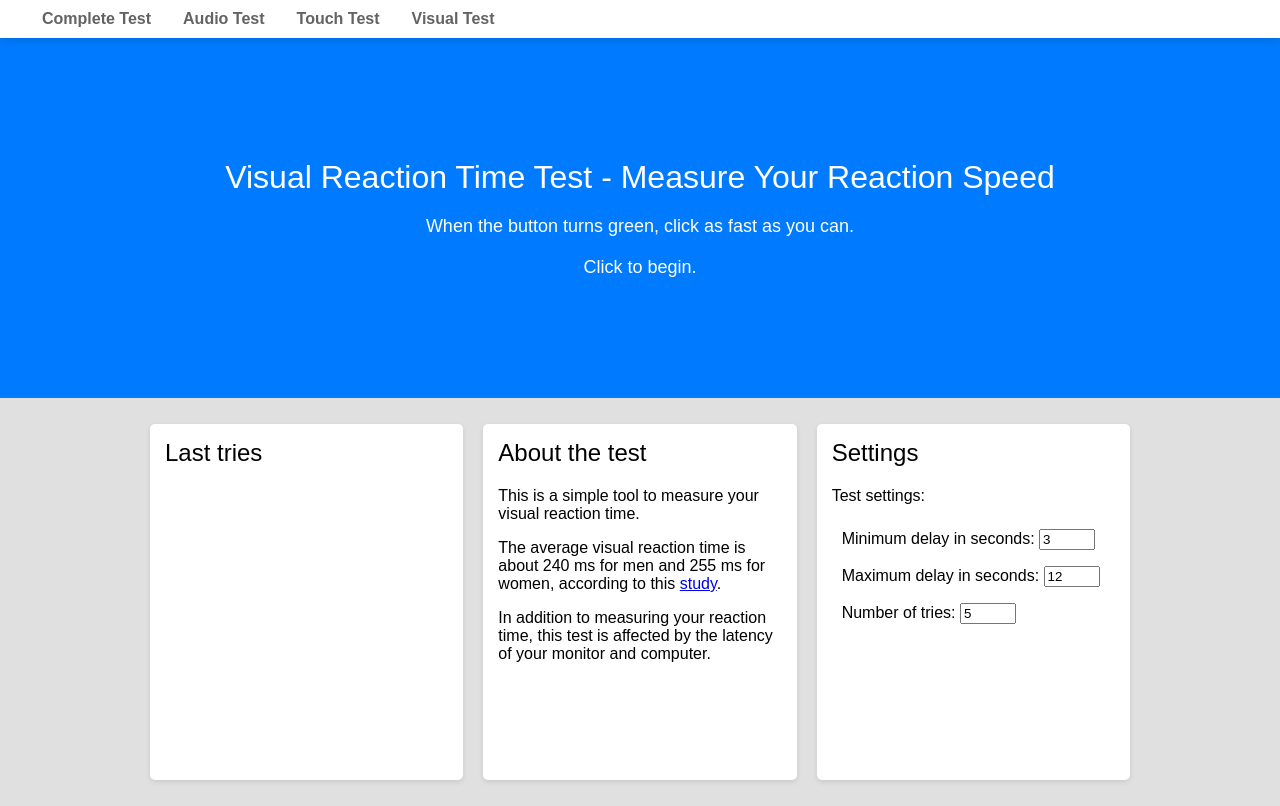
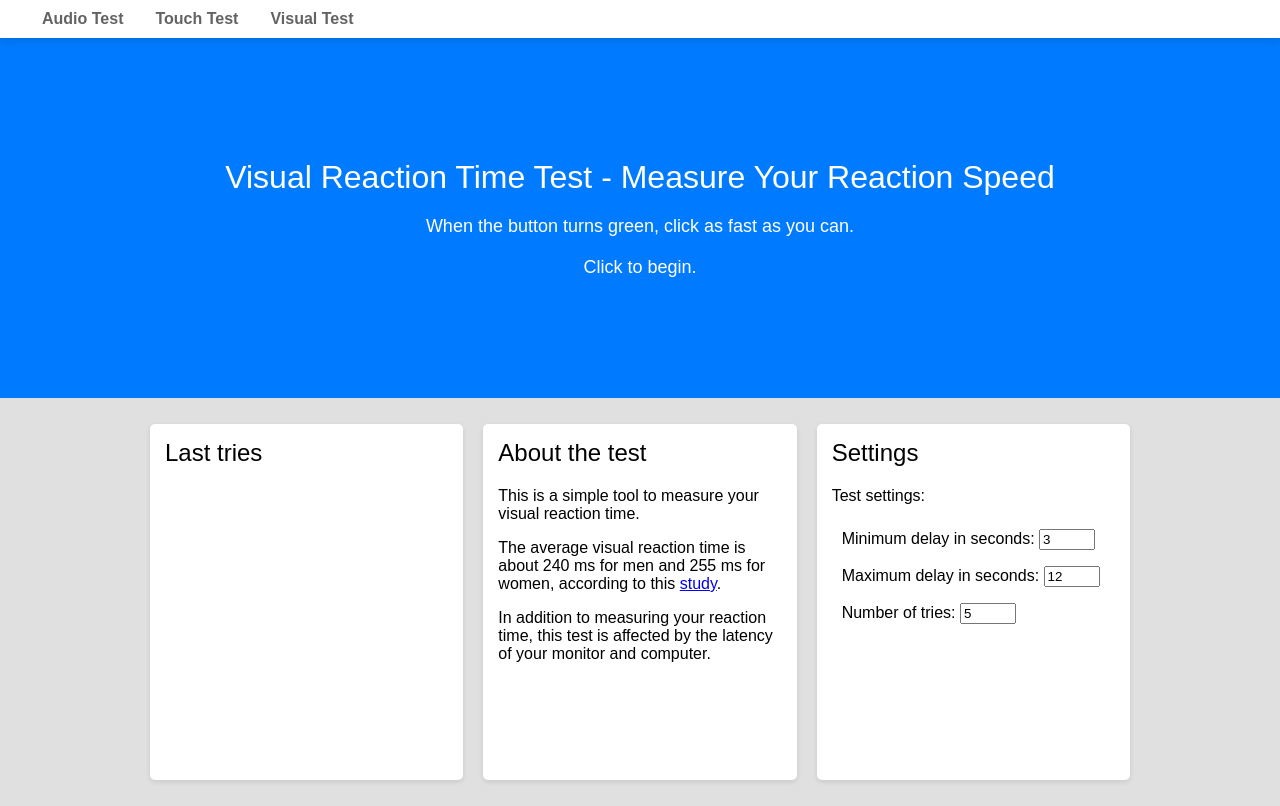
Before and after one commit to reactionTester/reactionTester.github.io, a plain HTML site: page src/index.html in a window 1280 px wide. Drawn offline with Linux system fonts and the light colour scheme; a script that the page names is missing.

Commit message:
update index

```diff
--- a/src/index.html
+++ b/src/index.html
@@ -9,13 +9,13 @@
         content="This is a free and customizable visual, audio and touch reaction time test. How fast can you react?">
     <title>Complete Reaction Time Test</title>
     <link rel="stylesheet" href="css/style.css">
+    <link rel="icon" href="../assets/favicon.ico" type="image/x-icon">
 </head>
 
 <body>
     <header>
         <nav>
             <ul>
-                <li><a href="pages/complete.html">Complete Test</a></li>
                 <li><a href="pages/audio.html">Audio Test</a></li>
                 <li><a href="pages/touch.html">Touch Test</a></li>
                 <li><a href="pages/visual.html">Visual Test</a></li>
```
